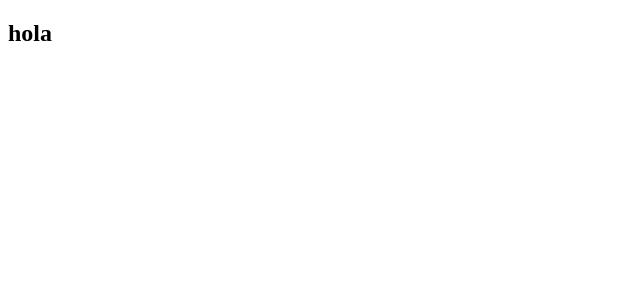
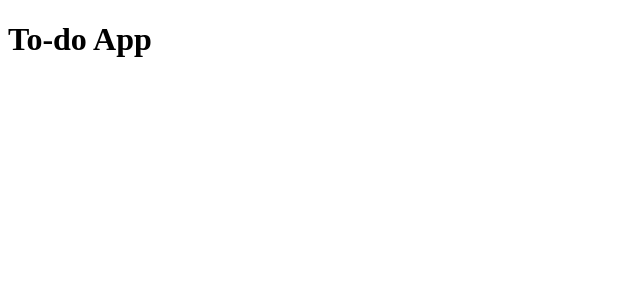
Before and after one commit to iceror/to-do-app, a React (Vite) app in the folder to-do-app/: page / in a window 1280 px wide. Shown: the top 300 px of the page, without its empty margins (0-640 px from the left). Built offline with nearby package versions, Linux system fonts and the light colour scheme.

Commit message:
add first elements

```diff
--- /dev/null
+++ b/to-do-app/App.jsx
@@ -0,0 +1,7 @@
+export const App = () => {
+  return (
+    <header>
+      <h1>To-do App</h1>
+    </header>
+  )
+}
--- a/to-do-app/main.jsx
+++ b/to-do-app/main.jsx
@@ -1,7 +1,8 @@
 import { createRoot } from 'react-dom/client';
+import { App } from './App';
 
 const root = createRoot(document.getElementById('root'));
 
 root.render(
-  <h2>hola</h2>
+  <App/>
 )
```
